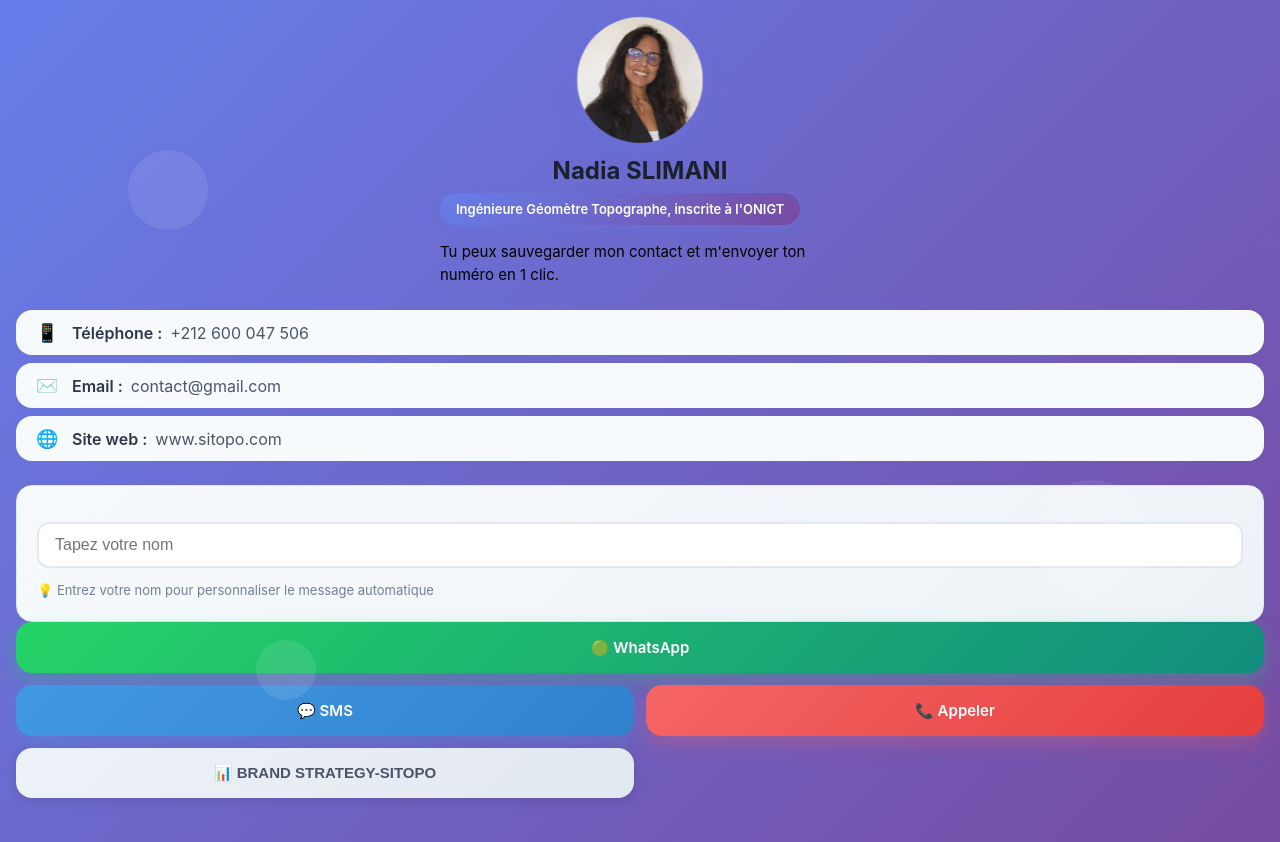
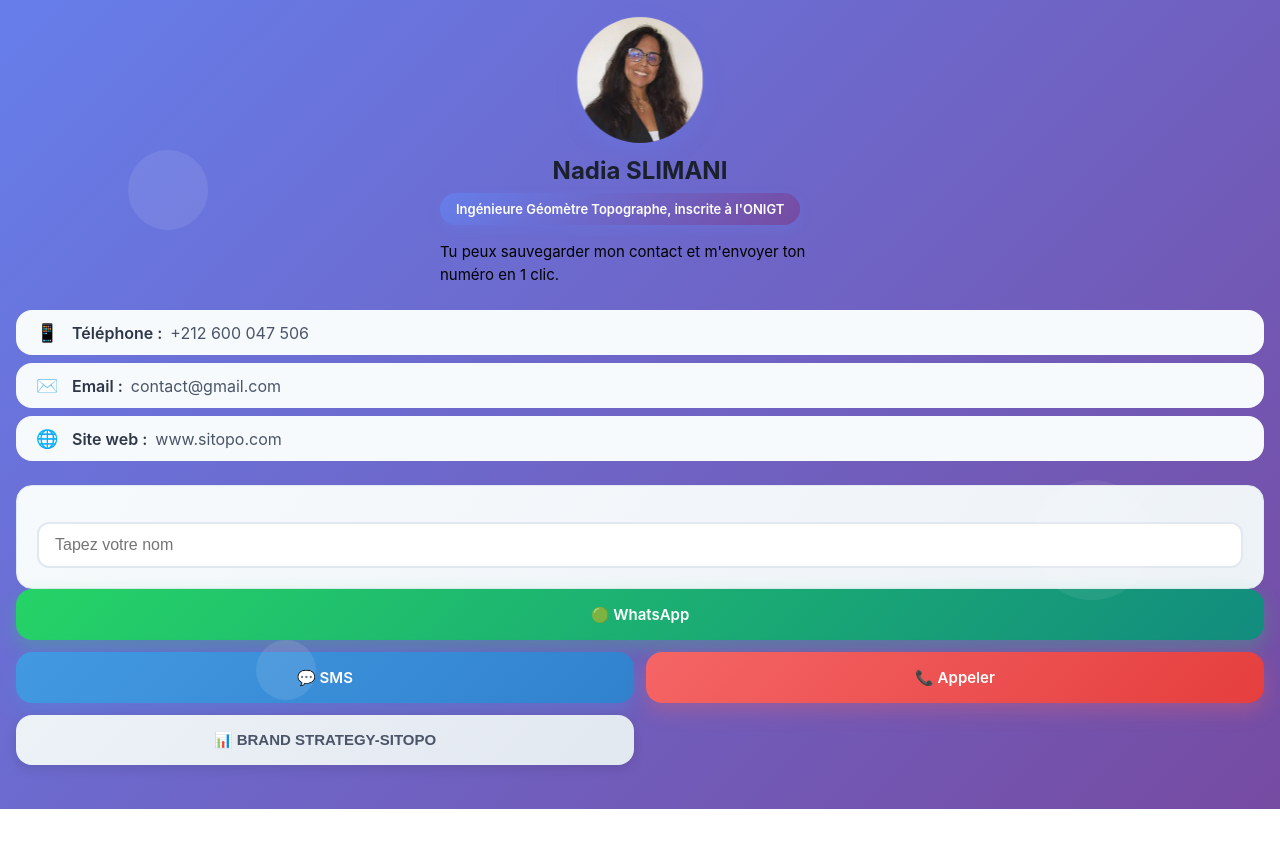
Before and after one commit to ANOUAR-BEN/te, a plain HTML site: page index.html in a window 1280 px wide. After the commit the page ends 809 px from the top, so only its background shows below. Drawn offline with Linux system fonts and the light colour scheme.

Commit message:
Update index.html

```diff
--- a/index.html
+++ b/index.html
@@ -442,9 +442,9 @@
               outline: none;
             "
           />
-          <p style="font-size: 13px; color: #718096;">
-            💡 Entrez votre nom pour personnaliser le message automatique
-          </p>
+
+
+
         </div>
       </div>
       <div class="actions-grid">
```
